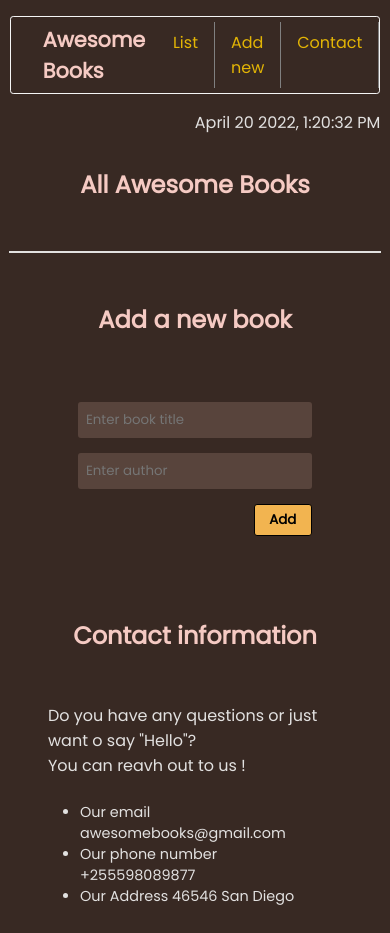
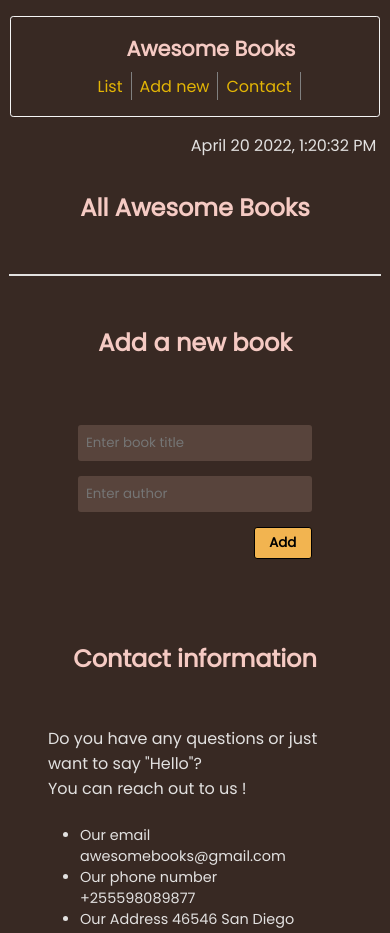
Before and after one commit to frank1738/Awesome-books, a plain HTML site: page index.html in a window 390 px wide. Shown: the top 933 px of the page. Drawn offline with Linux system fonts and the light colour scheme.

Commit message:
complete website

```diff
--- a/index.html
+++ b/index.html
@@ -36,9 +36,9 @@
     <div class="contact-information">
       <h2 class="contact-header">Contact information</h2>
       <p class="question">
-        Do you have any questions or just want o say "Hello"?
+        Do you have any questions or just want to say "Hello"?
       </p>
-      <p class="question">You can reavh out to us !</p>
+      <p class="question">You can reach out to us !</p>
       <ul class="contact-list">
         <li class="contact-us">Our email awesomebooks@gmail.com</li>
         <li class="contact-us">Our phone number +255598089877</li>
--- a/style.css
+++ b/style.css
@@ -80,7 +80,7 @@ form > input {
   background-color: rgb(111 87 77 / 60%);
   border: none;
   border-radius: 3px;
-  color:whitesmoke;
+  color: whitesmoke;
   font-family: poppins, sans-serif;
 }
 
@@ -96,12 +96,13 @@ input[type='submit'] {
   color: #000000;
   border: none;
   font-weight: 700;
-  border: 1px solid ;
+  border: 1px solid;
+  transition: all 0.3s ease-in-out;
 }
 
 input[type='submit']:hover {
   cursor: pointer;
-  background-color:transparent;
+  background-color: transparent;
   color: #f7ede2;
   border: 1px solid whitesmoke;
 }
@@ -122,6 +123,7 @@ input[type='submit']:hover {
 .link {
   text-decoration: none;
   color: #e3b505;
+  transition: all 0.3s ease-in-out;
 }
 
 .link:hover {
@@ -133,8 +135,8 @@ input[type='submit']:hover {
   justify-content: space-between;
   align-items: center;
   width: 95%;
-  margin:1rem 0;
-  border:1px solid whitesmoke;
+  margin: 1rem 0;
+  border: 1px solid whitesmoke;
   border-radius: 0.2rem;
   padding: 0.3rem 0;
 }
@@ -184,7 +186,7 @@ input[type='submit']:hover {
   padding: 0.2rem 0.5rem;
   border: solid 1px #f2b450;
   border-radius: 0.2rem;
-
+  transition: all 0.3s ease-in-out;
 }
 
 .deletebtn:hover {
@@ -209,4 +211,24 @@ input[type='submit']:hover {
   color: whitesmoke;
   opacity: 0.9;
   margin-bottom: 2rem;
+  margin-right: 0.5rem;
 }
+
+@media (max-width: 768px) {
+  .navigation {
+    flex-direction: column;
+    padding: 1rem 0;
+  }
+  .links {
+    margin-top: 0.5rem;
+  }
+
+  .link-item {
+    padding: 0;
+    padding: 0.1rem 0.5rem;
+  }
+
+  .date {
+    margin-right: 0.5rem;
+  }
+}
```
